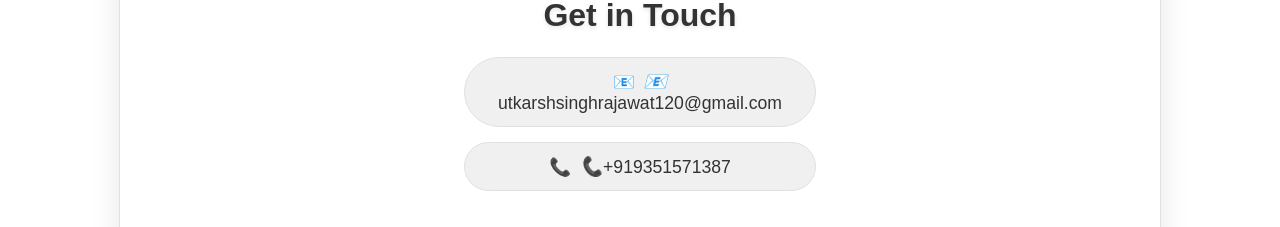
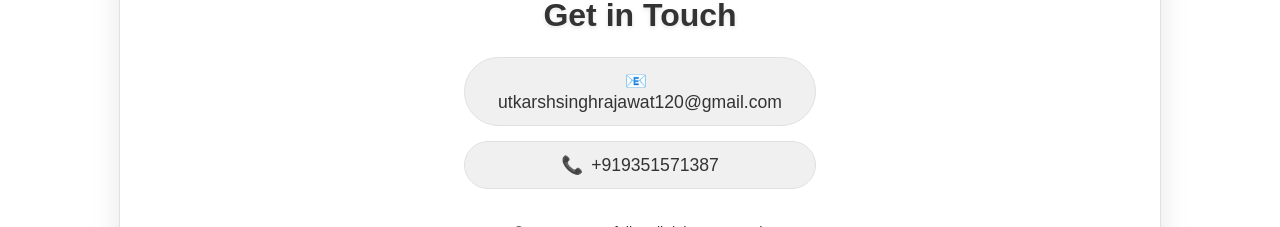
Before and after one commit to NikT404/portfolio-react, a React (Vite) app: page / in a window 1280 px wide. Shown: the part 3371-3598 px from the top of the page. Built offline with nearby package versions, Linux system fonts and the light colour scheme.

Commit message:
footer changes

```diff
--- a/src/components/Footer.jsx
+++ b/src/components/Footer.jsx
@@ -22,7 +22,7 @@ const Footer = () => {
             onClick={handleEmailClick}
             className="contact-link email"
           >
-            <i className="icon">📧</i>
+            <i className="icon"></i>
             {email}
           </a>
 
@@ -30,7 +30,7 @@ const Footer = () => {
             href={`tel:${phone}`}
             className="contact-link phone"
           >
-            <i className="icon">📞</i>
+            <i className="icon"></i>
             {phone}
           </a>
         </div>
```
